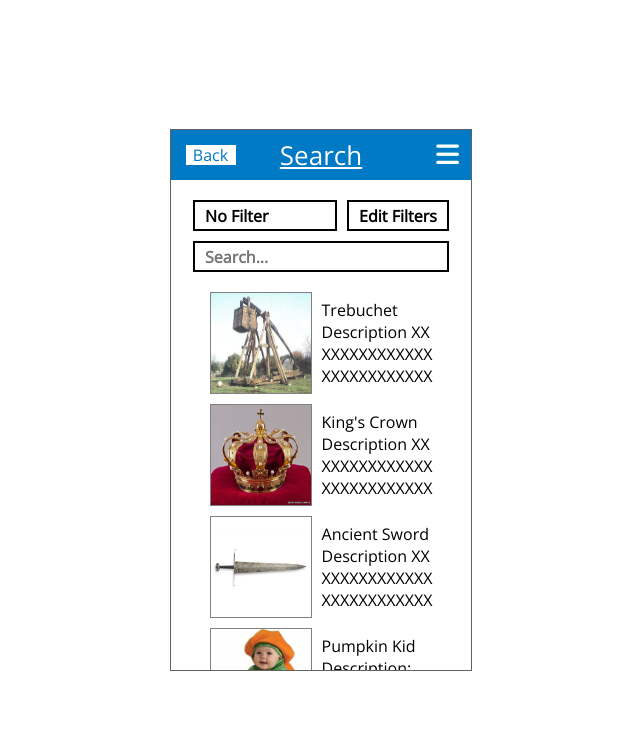
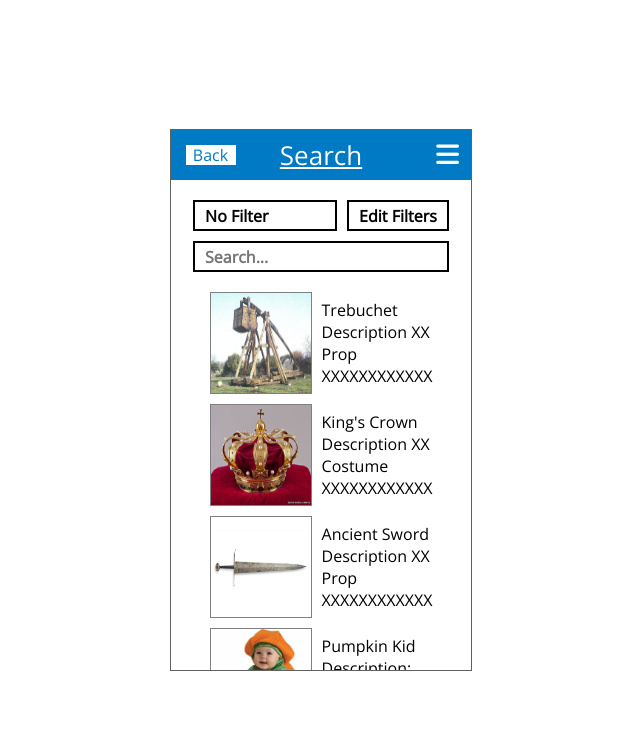
Before and after one commit to KSholl/theater-management, a plain HTML site: page search.html in a window 1280 px wide. Shown: the whole page, without its empty margins (319-959 px from the left). Drawn offline with nearby package versions, Linux system fonts and the light colour scheme.

Commit message:
item descriptions

```diff
--- a/search.html
+++ b/search.html
@@ -29,7 +29,7 @@
                         <div class='item-des'>
                             <span class='item-name'>Trebuchet</span>
                             <span>Description XX</span>
-                            <span>XXXXXXXXXXXX</span>
+                            <span>Prop</span>
                             <span>XXXXXXXXXXXX</span>
                         </div>
                     </div>
@@ -38,7 +38,7 @@
                         <div class='item-des'>
                             <span class='item-name'>King's Crown</span>
                             <span>Description XX</span>
-                            <span>XXXXXXXXXXXX</span>
+                            <span>Costume</span>
                             <span>XXXXXXXXXXXX</span>
                         </div>
                     </div>
@@ -47,7 +47,7 @@
                         <div class='item-des'>
                             <span class='item-name'>Ancient Sword</span>
                             <span>Description XX</span>
-                            <span>XXXXXXXXXXXX</span>
+                            <span>Prop</span>
                             <span>XXXXXXXXXXXX</span>
                         </div>
                     </div>
@@ -56,7 +56,7 @@
                         <div class='item-des'>
                             <span class='item-name'>Pumpkin Kid</span>
                             <span>Description:</span>
-                            <span>Size: XXL</span>
+                            <span>Costume</span>
                             <span>XXXXXXXXXXXX</span>
                         </div>
                     </div>
```
